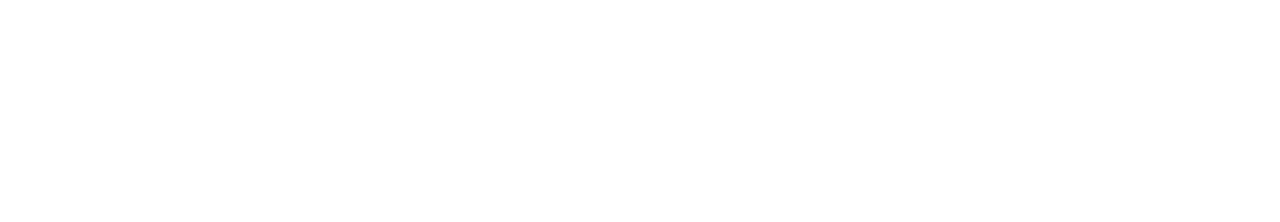
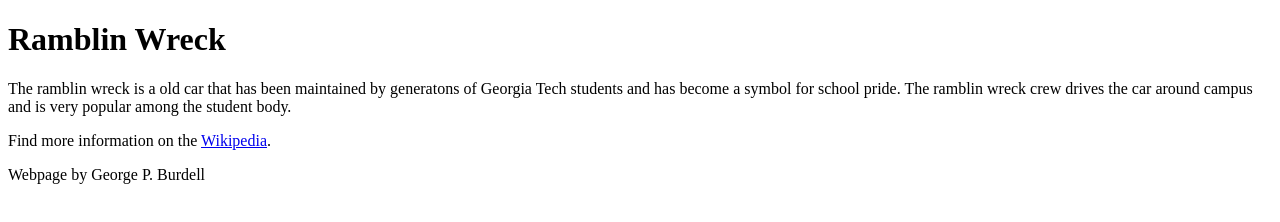
Before and after one commit to jschaedler/CS-2803, a plain HTML site: page Assignments/assignment6/index.html in a window 1280 px wide. Drawn offline with Linux system fonts and the light colour scheme.

Commit message:
assignment 6 done

```diff
--- a/Assignments/assignment6/index.html
+++ b/Assignments/assignment6/index.html
@@ -1,4 +1,24 @@
 <!DOCTYPE html>
 <html lang="en">
-<!-- Your solution here -->
+    <head>
+        <meta charset="UTF-8">
+        <title>Favoritwe Tech Tradition</title>
+    </head>
+    <body>
+        <header>
+             <h1 id="tradition">Ramblin Wreck</h1>
+        </header>
+
+        <main>
+        <p id="description">The ramblin wreck is a old car that has been maintained by generatons of Georgia Tech students and has become a symbol for school pride.
+            The ramblin wreck crew drives the car around campus and is very popular among the student body.
+
+        </p>
+        <p id="website">
+            Find more information on the <a target="blank" href="https://en.wikipedia.org/wiki/Ramblin%27_Wreck">Wikipedia</a>.
+        </p>
+    </main>
+        <footer>Webpage by George P. Burdell</footer>
+    </body>
+
 </html>
```
